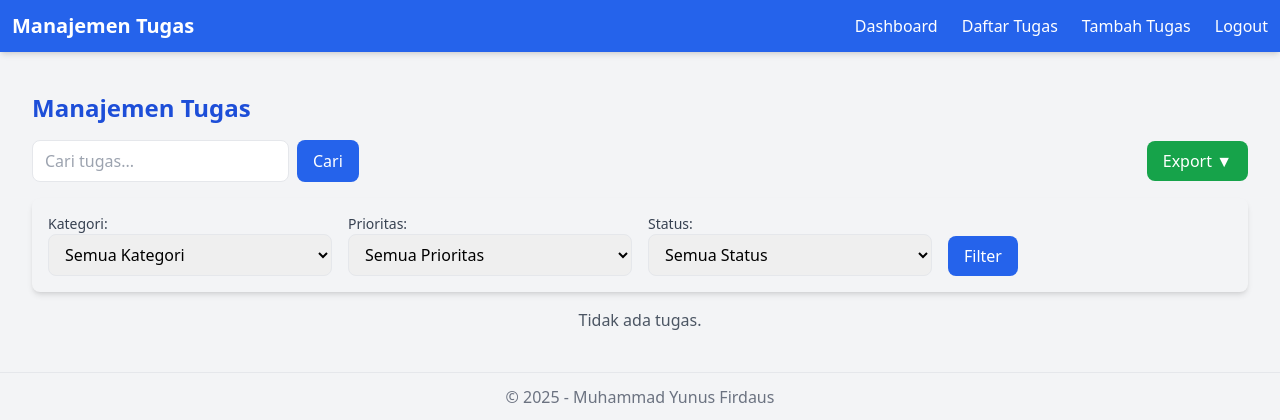
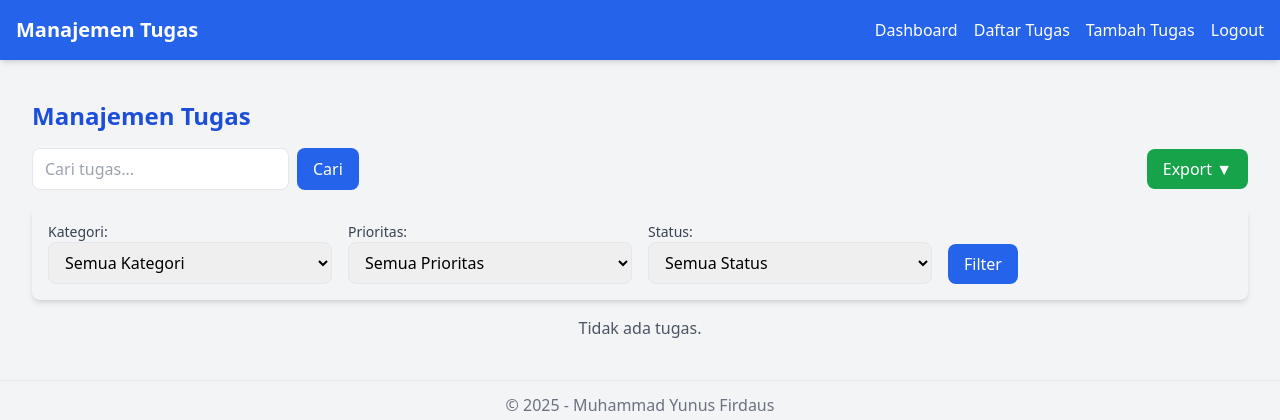
Before and after one commit to muhammad-yunus-firdaus/django-to-do-list, a Django app: page /daftar/ in a window 1280 px wide. Shown: the top 420 px of the page. Run offline with Django 5.2, Linux system fonts and the light colour scheme; the visitor is signed in with stand-in values (Sample User, id 1); data that the repository does not hold is empty; some libraries are stand-ins or nearby versions.

```diff
--- a/templates/base.html
+++ b/templates/base.html
@@ -6,30 +6,32 @@
     <meta name="viewport" content="width=device-width, initial-scale=1.0">
     <title>{% block title %}Aplikasi Manajemen Tugas{% endblock %}</title>
 
-    <!-- ✅ Gunakan hanya satu: Bootstrap atau Tailwind -->
+    <!-- Tailwind -->
     <script src="https://cdn.tailwindcss.com"></script>
 
-    <!-- ✅ Custom CSS -->
+    <!-- Custom CSS -->
     <link rel="stylesheet" href="{% static 'css/style.css' %}">
     <script src="https://unpkg.com/lucide@latest"></script>
+
     <!-- SweetAlert2 -->
     <script src="https://cdn.jsdelivr.net/npm/sweetalert2@11"></script>
-
 </head>
 <body class="bg-gray-100">
 
 {% if request.resolver_match.url_name != "login" %}
+<nav class="bg-blue-600 text-white p-4 shadow-md">
+    <div class="container mx-auto flex flex-wrap items-center justify-between">
+        <!-- Judul -->
+        <a href="#" class="text-lg sm:text-xl font-bold mb-2 sm:mb-0">Manajemen Tugas</a>
 
-    <nav class="bg-blue-600 text-white p-3 shadow-md">
-        <div class="container mx-auto flex justify-between items-center">
-            <a href="#" class="text-xl font-bold">Manajemen Tugas</a>
-            <ul class="flex space-x-6">
+        <!-- Menu -->
+        <ul class="flex flex-wrap gap-4 text-sm sm:text-base">
             <li><a href="{% url 'tugas:dashboard' %}" class="hover:underline">Dashboard</a></li>
             <li><a href="{% url 'tugas:daftar' %}" class="hover:underline">Daftar Tugas</a></li>
             <li><a href="{% url 'tugas:tambah' %}" class="hover:underline">Tambah Tugas</a></li>
 
             {% if user.is_authenticated %}
-                    <li><a href="{% url 'tugas:logout' %}" class="text-white hover:text-red-300 transition font-medium">Logout</a></li>
+                <li><a href="{% url 'tugas:logout' %}" class="hover:text-red-300 transition font-medium">Logout</a></li>
             {% else %}
                 <li><a href="{% url 'tugas:login' %}" class="hover:underline text-green-400">Login</a></li>
             {% endif %}
@@ -48,8 +50,5 @@
     &copy; 2025 - Muhammad Yunus Firdaus
 </footer>
 
-    <!-- Bootstrap JS -->
-
-
 </body>
 </html>
```
Lines whose indentation alone changed are shown as unchanged.
